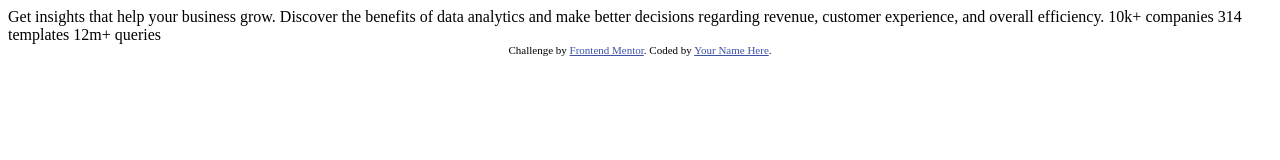
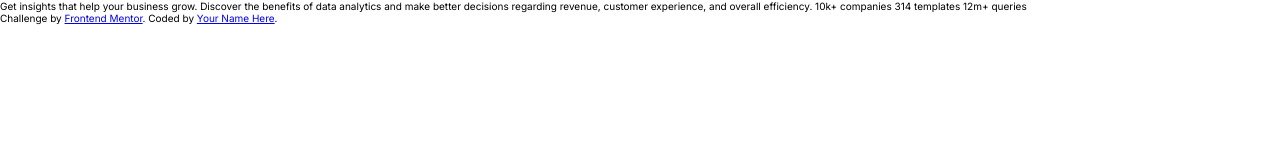
Before and after one commit to SantiagoLaraE/stats-preview-card-component, a plain HTML site: page index.html in a window 1280 px wide. Drawn offline with Linux system fonts and the light colour scheme.

Commit message:
Fuentes, inicio CSS e inicio HTML

```diff
--- /dev/null
+++ b/css/style.css
@@ -0,0 +1,21 @@
+:root{
+    --main-bg-color:hsl(233, 47%, 7%);
+    --card-bg-color: hsl(244, 38%, 16%);
+    --accent-color: hsl(277, 64%, 61%);
+
+    --headers-color: hsl(0, 0%, 100%);
+    --paragrahp-color:hsla(0, 0%, 100%, 0.75);
+    --stats-color:hsla(0, 0%, 100%, 0.6);
+}
+
+*{
+    margin: 0;
+    padding: 0;
+    box-sizing: border-box;
+}
+
+html{
+    font-size: 62.5%;
+    font-family: 'Inter', sans-serif;
+}
+/* font-family: 'Lexend Deca', sans-serif; */
--- a/index.html
+++ b/index.html
@@ -1,21 +1,25 @@
 <!DOCTYPE html>
 <html lang="en">
+
 <head>
   <meta charset="UTF-8">
-  <meta name="viewport" content="width=device-width, initial-scale=1.0"> <!-- displays site properly based on user's device -->
+  <meta name="viewport" content="width=device-width, initial-scale=1.0">
+  <meta name="description" content="This is a Frontend Mentor Challenge, Stats preview card component">
+  <meta name="keywords" content="Challenge, Frontend, HTML, CSS">
 
   <link rel="icon" type="image/png" sizes="32x32" href="./images/favicon-32x32.png">
 
   <title>Frontend Mentor | Stats preview card component</title>
+  <link rel="preconnect" href="https://fonts.googleapis.com">
+  <link rel="preconnect" href="https://fonts.gstatic.com" crossorigin>
+  <link href="https://fonts.googleapis.com/css2?family=Inter:wght@400;700&family=Lexend+Deca&display=swap"
+    rel="stylesheet">
+  <link rel="stylesheet" href="./css/style.css">
+</head>
 
-  <!-- Feel free to remove these styles or customise in your own stylesheet 👍 -->
-  <style>
-    .attribution { font-size: 11px; text-align: center; }
-    .attribution a { color: hsl(228, 45%, 44%); }
-  </style>
-</head>
 <body>
 
+  <main>
     Get insights that help your business grow.
 
     Discover the benefits of data analytics and make better decisions regarding revenue, customer
@@ -24,10 +28,13 @@
     10k+ companies
     314 templates
     12m+ queries
+  </main>
 
-  <div class="attribution">
+
+  <footer class="attribution">
     Challenge by <a href="https://www.frontendmentor.io?ref=challenge" target="_blank">Frontend Mentor</a>.
     Coded by <a href="#">Your Name Here</a>.
-  </div>
+  </footer>
 </body>
+
 </html>
```
Lines whose indentation alone changed are shown as unchanged.
